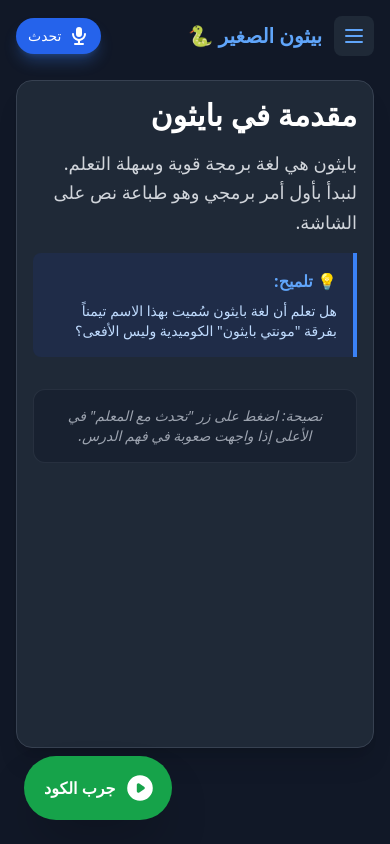
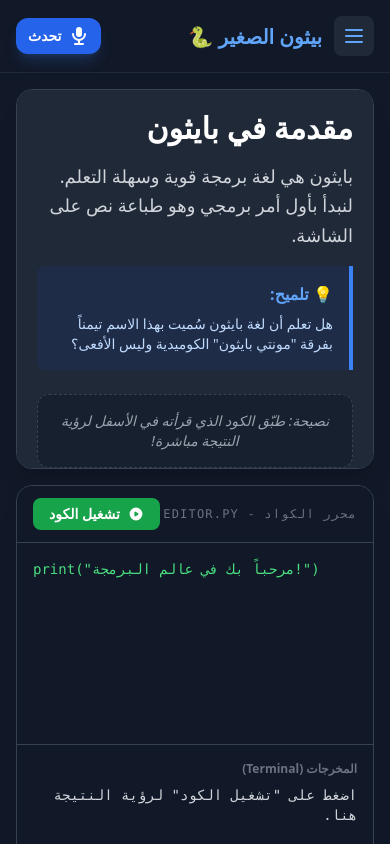
Before and after one commit to SalalahSharqiyaSchool/python-for-grade-9, a React (Vite) app: page / in a window 390 px wide. Built offline with nearby package versions, Linux system fonts and the light colour scheme.

Commit message:
Update App.tsx

```diff
--- a/App.tsx
+++ b/App.tsx
@@ -11,7 +11,6 @@ const App: React.FC = () => {
   const [currentLesson, setCurrentLesson] = useState<Lesson>(LESSONS[0]);
   const [isVoiceActive, setIsVoiceActive] = useState(false);
   const [isSidebarOpen, setIsSidebarOpen] = useState(false);
-  const [isEditorModalOpen, setIsEditorModalOpen] = useState(false);
 
   const handleLessonSelect = (lesson: Lesson) => {
     setCurrentLesson(lesson);
@@ -31,9 +30,8 @@ const App: React.FC = () => {
 
       {/* Main Content Area */}
       <main className="flex-1 flex flex-col overflow-hidden">
-        <div className="flex-1 flex flex-col p-4 space-y-4 overflow-y-auto pb-24 lg:pb-4">
         {/* Header */}
-          <header className="flex items-center justify-between mb-2 gap-4">
+        <header className="flex items-center justify-between p-4 bg-gray-900 border-b border-gray-800 shrink-0">
           <div className="flex items-center gap-3">
             <button
               onClick={() => setIsSidebarOpen(true)}
@@ -44,126 +42,93 @@ const App: React.FC = () => {
               </svg>
             </button>
             <div>
-                <h1 className="text-xl md:text-2xl font-bold text-blue-400">بيثون الصغير 🐍</h1>
-                <p className="text-xs md:text-sm text-gray-400 hidden sm:block">منصة الصف التاسع للبرمجة</p>
+              <h1 className="text-xl md:text-2xl font-bold text-blue-400 leading-tight">بيثون الصغير 🐍</h1>
+              <p className="text-[10px] md:text-xs text-gray-500 hidden xs:block uppercase tracking-widest font-bold">Grade 9 Programming Platform</p>
             </div>
           </div>
 
           <button
             onClick={() => setIsVoiceActive(true)}
-              className="flex items-center gap-2 px-3 py-2 md:px-4 md:py-2 rounded-full transition-all text-sm md:text-base bg-blue-600 hover:bg-blue-700 shadow-lg shadow-blue-500/30"
+            className="flex items-center gap-2 px-3 py-2 md:px-5 md:py-2.5 rounded-xl transition-all text-sm md:text-base bg-blue-600 hover:bg-blue-700 shadow-lg shadow-blue-500/20 font-bold active:scale-95"
           >
             <svg xmlns="http://www.w3.org/2000/svg" className="h-5 w-5" viewBox="0 0 20 20" fill="currentColor">
               <path fillRule="evenodd" d="M7 4a3 3 0 016 0v4a3 3 0 11-6 0V4zm4 10.93A7.001 7.001 0 0017 8a1 1 0 10-2 0A5 5 0 015 8a1 1 0 00-2 0 7.001 7.001 0 005.93 6.93V17H6a1 1 0 100 2h8a1 1 0 100-2h-3v-2.07z" clipRule="evenodd" />
             </svg>
-              <span className="hidden xs:inline">تحدث مع المعلم</span>
-              <span className="xs:hidden">تحدث</span>
+            <span className="hidden sm:inline">تحدث مع المعلم</span>
+            <span className="sm:hidden">تحدث</span>
           </button>
         </header>
 
-          <div className="grid grid-cols-1 lg:grid-cols-2 gap-4 flex-1 min-h-0">
-            {/* Left Column: Lesson Content */}
-            <div className="bg-gray-800 rounded-2xl p-4 md:p-6 shadow-xl border border-gray-700 flex flex-col overflow-y-auto h-full">
+        {/* Content Body: Divided into two equal parts on mobile, two columns on desktop */}
+        <div className="flex-1 flex flex-col lg:grid lg:grid-cols-2 gap-4 p-4 overflow-hidden overflow-y-auto lg:overflow-hidden">
+
+          {/* Section 1: Lesson Content */}
+          <div className="bg-gray-800 rounded-2xl p-5 md:p-8 shadow-xl border border-gray-700 flex flex-col min-h-[45vh] lg:min-h-0 lg:h-full overflow-y-auto">
             <LessonContent lesson={currentLesson} />
-              <div className="mt-8 p-4 bg-gray-900/40 rounded-xl border border-gray-700/50">
+            <div className="mt-auto pt-6">
+              <div className="p-4 bg-gray-900/50 rounded-xl border border-dashed border-gray-700">
                 <p className="text-sm text-gray-400 text-center italic">
-                  نصيحة: اضغط على زر "تحدث مع المعلم" في الأعلى إذا واجهت صعوبة في فهم الدرس.
+                  نصيحة: طبّق الكود الذي قرأته في الأسفل لرؤية النتيجة مباشرة!
                 </p>
               </div>
             </div>
+          </div>
 
-            {/* Right Column: Code Editor (Desktop Only) */}
-            <div className="hidden lg:flex flex-col h-full overflow-hidden">
+          {/* Section 2: Code Editor */}
+          <div className="min-h-[45vh] lg:min-h-0 lg:h-full flex flex-col">
             <CodeEditor initialCode={currentLesson.codeSnippet} expectedOutput={currentLesson.expectedOutput} />
           </div>
-          </div>
+
         </div>
       </main>
 
-      {/* Floating Button for Mobile Editor (Bottom Left) */}
-      {!isEditorModalOpen && !isVoiceActive && (
-        <button
-          onClick={() => setIsEditorModalOpen(true)}
-          className="lg:hidden fixed bottom-6 left-6 z-30 bg-green-600 hover:bg-green-700 text-white p-4 rounded-full shadow-2xl transition-transform active:scale-90 flex items-center justify-center"
-        >
-          <svg xmlns="http://www.w3.org/2000/svg" className="h-8 w-8" viewBox="0 0 20 20" fill="currentColor">
-            <path fillRule="evenodd" d="M10 18a8 8 0 100-16 8 8 0 000 16zM9.555 7.168A1 1 0 008 8v4a1 1 0 001.555.832l3-2a1 1 0 000-1.664l-3-2z" clipRule="evenodd" />
-          </svg>
-          <span className="mr-2 font-bold ml-1">جرب الكود</span>
-        </button>
-      )}
-
-      {/* Voice Tutor Modal (Dedicated Window) */}
+      {/* Voice Tutor Modal (Independent Dedicated Window) */}
       {isVoiceActive && (
-        <div className="fixed inset-0 z-[100] flex items-center justify-center p-0 md:p-6 lg:p-12">
-          {/* Backdrop Blur */}
+        <div className="fixed inset-0 z-[100] flex items-center justify-center p-0 sm:p-4 md:p-8 lg:p-12 animate-in fade-in duration-200">
           <div
             className="absolute inset-0 bg-black/90 backdrop-blur-xl"
             onClick={() => setIsVoiceActive(false)}
           ></div>
 
-          <div className="relative w-full h-full max-w-4xl md:h-[90vh] bg-gray-900 md:rounded-3xl shadow-2xl border border-gray-800 overflow-hidden flex flex-col animate-in slide-in-from-bottom duration-300">
-            {/* Tutor Header */}
-            <div className="p-4 bg-gray-800/50 border-b border-gray-700 flex justify-between items-center">
-              <div className="flex items-center gap-3">
-                <div className="w-10 h-10 rounded-full bg-blue-600 flex items-center justify-center shadow-lg shadow-blue-500/20">
-                  <svg xmlns="http://www.w3.org/2000/svg" className="h-6 w-6" viewBox="0 0 20 20" fill="currentColor">
+          <div className="relative w-full h-full max-w-5xl md:h-[90vh] bg-gray-900 md:rounded-3xl shadow-2xl border border-gray-800 overflow-hidden flex flex-col animate-in slide-in-from-bottom duration-300">
+            {/* Modal Header */}
+            <div className="p-4 bg-gray-800/80 border-b border-gray-700 flex justify-between items-center shrink-0">
+              <div className="flex items-center gap-4">
+                <div className="w-12 h-12 rounded-2xl bg-gradient-to-br from-blue-500 to-indigo-600 flex items-center justify-center shadow-lg shadow-blue-500/20">
+                  <svg xmlns="http://www.w3.org/2000/svg" className="h-7 w-7 text-white" viewBox="0 0 20 20" fill="currentColor">
                     <path fillRule="evenodd" d="M18 10a8 8 0 11-16 0 8 8 0 0116 0zm-6-3a2 2 0 11-4 0 2 2 0 014 0zm-2 4a5 5 0 00-4.546 2.916A5.986 5.986 0 0010 16a5.986 5.986 0 004.546-2.084A5 5 0 0010 11z" clipRule="evenodd" />
                   </svg>
                 </div>
                 <div>
-                  <h3 className="font-bold text-white text-lg">المعلم الذكي</h3>
-                  <p className="text-xs text-blue-400">مساعدك الشخصي في بايثون</p>
+                  <h3 className="font-bold text-white text-xl">المعلم الذكي</h3>
+                  <div className="flex items-center gap-1.5">
+                    <span className="w-2 h-2 bg-green-500 rounded-full animate-pulse"></span>
+                    <p className="text-xs text-blue-400 font-medium uppercase tracking-wider">متصل الآن - مساعد البرمجة</p>
+                  </div>
                 </div>
               </div>
               <button
                 onClick={() => setIsVoiceActive(false)}
-                className="flex items-center gap-2 px-4 py-2 bg-red-500/10 hover:bg-red-500 text-red-400 hover:text-white rounded-xl transition-all font-bold"
+                className="group flex items-center gap-2 px-4 py-2 bg-red-500/10 hover:bg-red-500 text-red-400 hover:text-white rounded-xl transition-all font-bold border border-red-500/20"
               >
-                <span className="hidden sm:inline">إنهاء الجلسة</span>
+                <span className="hidden sm:inline">إنهاء المحادثة</span>
                 <svg xmlns="http://www.w3.org/2000/svg" className="h-6 w-6" fill="none" viewBox="0 0 24 24" stroke="currentColor">
                   <path strokeLinecap="round" strokeLinejoin="round" strokeWidth={2} d="M6 18L18 6M6 6l12 12" />
                 </svg>
               </button>
             </div>
 
-            {/* Tutor Content Area */}
-            <div className="flex-1 overflow-hidden p-4 md:p-8">
+            {/* Modal Content */}
+            <div className="flex-1 overflow-hidden p-4 md:p-8 bg-[url('https://www.transparenttextures.com/patterns/carbon-fibre.png')]">
               <VoiceTutor
                 active={isVoiceActive}
-                context={`أنت معلم برمجة بايثون لطلاب الصف التاسع. الدرس الحالي هو: ${currentLesson.title}. ساعد الطالب في فهم المنهج والإجابة على استفساراته. محتوى الدرس هو: ${currentLesson.content}. الكود المقترح هو: ${currentLesson.codeSnippet}`}
+                context={`أنت معلم برمجة بايثون لطلاب الصف التاسع. الدرس الحالي هو: ${currentLesson.title}. محتوى الدرس: ${currentLesson.content}. الكود المقترح: ${currentLesson.codeSnippet}`}
               />
             </div>
 
-            {/* Footer Notice */}
-            <div className="p-4 bg-gray-800/30 text-center">
-              <p className="text-xs text-gray-500">تحدث بوضوح وسيقوم المعلم بالرد عليك فوراً بالصوت والكتابة.</p>
-            </div>
-          </div>
-        </div>
-      )}
-
-      {/* Mobile Editor Modal */}
-      {isEditorModalOpen && (
-        <div className="lg:hidden fixed inset-0 z-[60] flex items-center justify-center p-4">
-          <div
-            className="absolute inset-0 bg-black/80 backdrop-blur-md"
-            onClick={() => setIsEditorModalOpen(false)}
-          ></div>
-          <div className="relative w-full max-w-lg h-[80vh] bg-gray-800 rounded-3xl shadow-2xl border border-gray-700 overflow-hidden flex flex-col animate-in fade-in zoom-in duration-300">
-            <div className="p-4 bg-gray-900 border-b border-gray-700 flex justify-between items-center">
-              <h3 className="font-bold text-blue-400">تطبيق عملي: {currentLesson.title}</h3>
-              <button
-                onClick={() => setIsEditorModalOpen(false)}
-                className="p-2 hover:bg-gray-800 rounded-full text-gray-400"
-              >
-                <svg xmlns="http://www.w3.org/2000/svg" className="h-6 w-6" fill="none" viewBox="0 0 24 24" stroke="currentColor">
-                  <path strokeLinecap="round" strokeLinejoin="round" strokeWidth={2} d="M6 18L18 6M6 6l12 12" />
-                </svg>
-              </button>
-            </div>
-            <div className="flex-1 overflow-hidden flex flex-col">
-              <CodeEditor initialCode={currentLesson.codeSnippet} expectedOutput={currentLesson.expectedOutput} />
+            {/* Modal Footer */}
+            <div className="p-3 bg-gray-900 border-t border-gray-800 text-center shrink-0">
+              <p className="text-[10px] md:text-xs text-gray-600 font-bold uppercase tracking-widest">Powered by Gemini AI Live Technology</p>
             </div>
           </div>
         </div>
```
Lines whose indentation alone changed are shown as unchanged.
